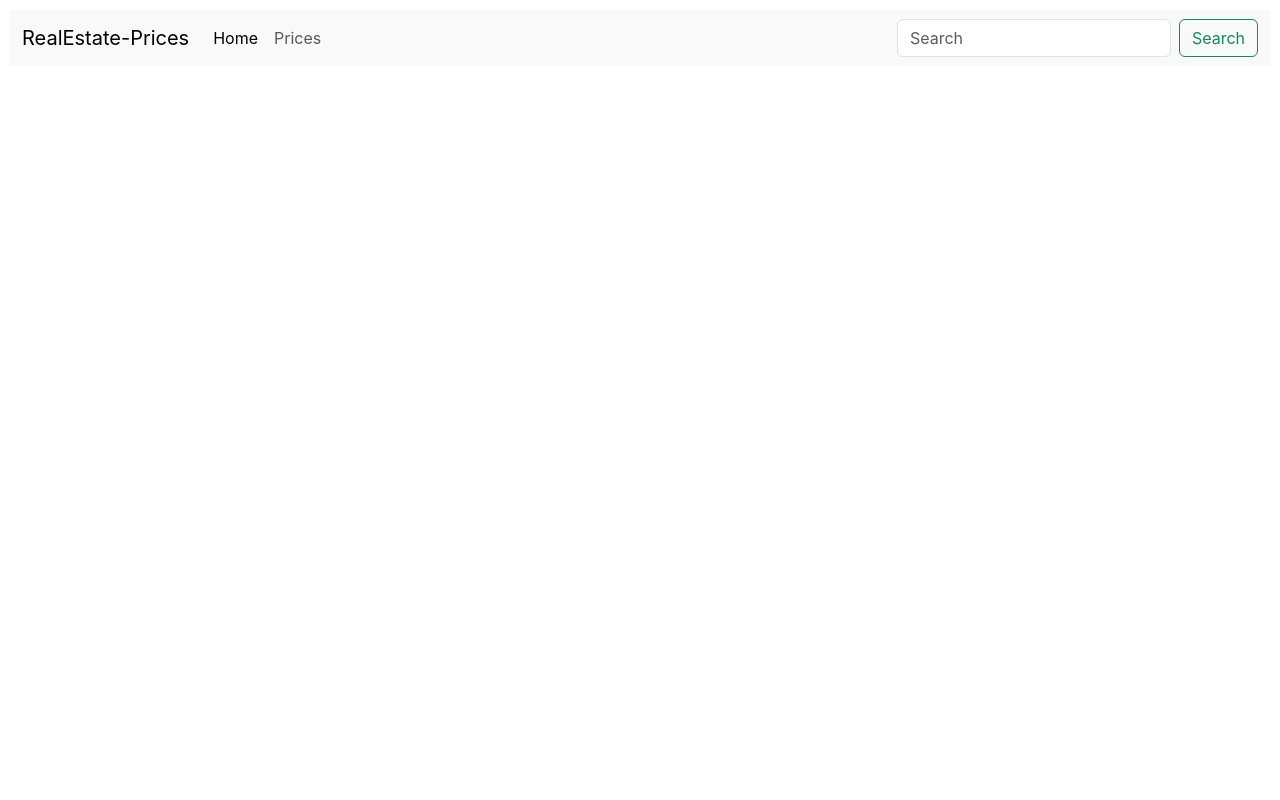
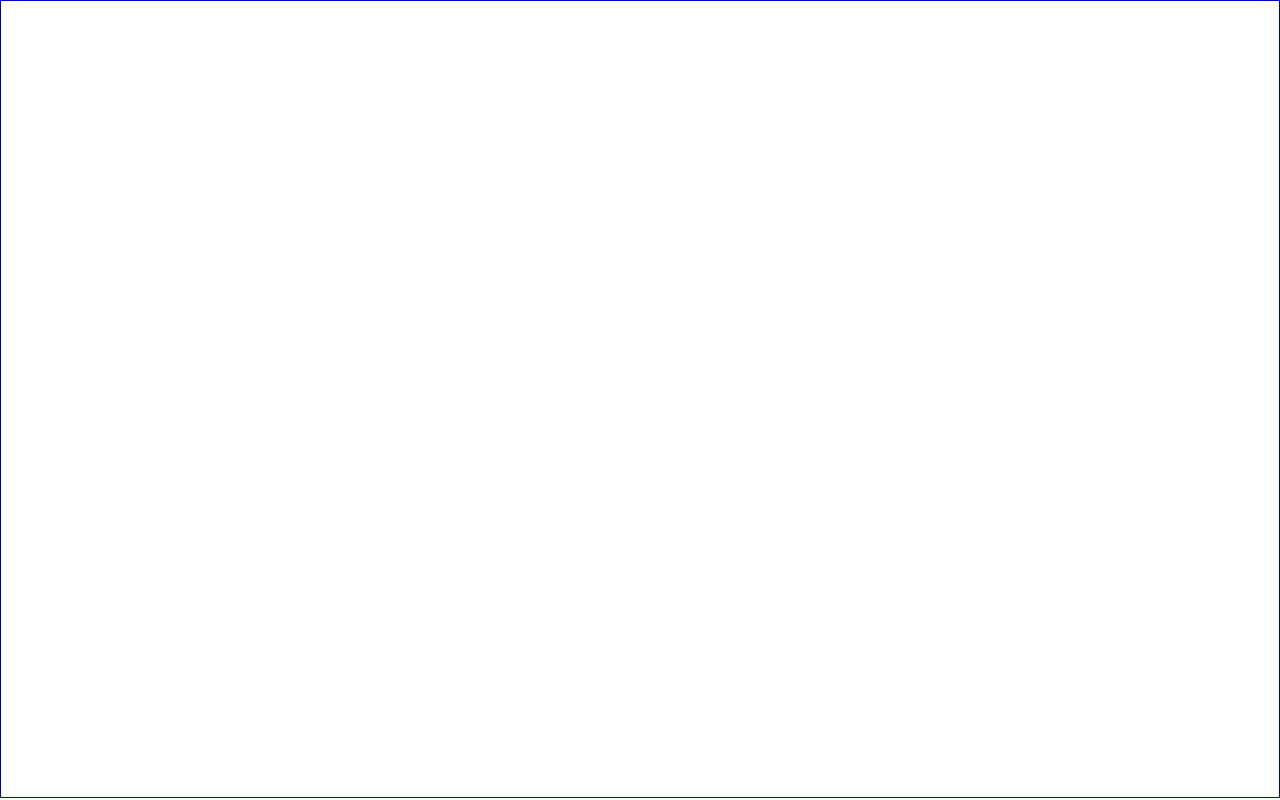
Before and after one commit to Jithu666/react-application, a React (Create React App) app: page / in a window 1280 px wide. Built offline with nearby package versions, Linux system fonts and the light colour scheme.

Commit message:
Added new Component.jsx file

```diff
--- a/src/App.css
+++ b/src/App.css
@@ -1,12 +1,56 @@
 .temp {
   color: crimson;
-  font-size: 1.6em;
+  font-size: 1em;
 }
 
 nav {
   margin: 10px;
 }
 
+h1{
+  text-align: center;
+}
+
 p {
   margin: 0 10px;
 }
+
+.Greet {
+  display: flex;
+  justify-content: center;
+  align-items: center;
+  margin-top: 30px;
+}
+
+.counterContainer {
+  display: flex;
+  flex-direction: column;
+  justify-content: center;
+  align-items: center;
+  margin-bottom: 12px;
+}
+
+.counterContainer button {
+  margin-bottom: 10px;
+}
+
+.mouseClick{
+  display: flex;
+  justify-content: center;
+  align-items: center;
+}
+
+.content {
+  display: flex;
+  justify-self: center;
+  align-items: center;
+}
+
+.form {
+  display: flex;
+  /* flex-direction: column; */
+  justify-content: center;
+  align-items: center;
+
+  margin-bottom: 12px;
+}
--- a/src/App.js
+++ b/src/App.js
@@ -1,12 +1,49 @@
-// import logo from "./logo.svg";
+// Stylesheet
 import "./App.css";
+
+// Functional Component's
+// import Navbar from "./components/Navbar";
+// import Form from "./components/Form";
+// import Header from "./components/Header";
+// import Main from "./components/Main";
+// import Footer from "./components/Footer";
+// import TextForms from "./components/TextForms";
+// import Hello from "./components/Hello";
+// import Counter from "./components/Counter";
+// import FunctionClick from "./components/FunctionClick";
+// import NameList from "./components/NameList";
+// import StyleSheet from "./components/StyleSheet";
+// import InLine from "./components/InLine";
+// import ControlledInputs from "./components/ControlledInputs";
+// import Fragments from "./components/Fragments";
+// import Table from "./components/Table";
+// import Columns from "./components/Columns";
+
+// Class Component's
+// import GreetClass from "./ClassBasedComponents/GreetClass";
+// import ClassCounter from "./ClassBasedComponents/ClassCounter";
+// import DestructuringProps from "./ClassBasedComponents/DestructuringProps";
+// import EventHandling from "./ClassBasedComponents/EventHandling";
+// import EventBinding from "./ClassBasedComponents/EventBinding";
+// import ParentComponent from "./ClassBasedComponents/ParentComponent";
+// import UserGreeting from "./ClassBasedComponents/UserGreeting";
+// import LifeCycleA from "./ClassBasedComponents/LifeCycleA";
+// import PureComp from "./ClassBasedComponents/PureComp";
+// import ParentComp from "./ClassBasedComponents/ParentComp";
+
+// Importing Hooks
+// import { useState } from "react";
 // import { Component } from "react";
+
+// Importing Prop's
+// import Greet from "./props/Greet";
+// import Hello from "./props/Hello";
 
 // React has 2 types of components
 // 1. Function based Component
 // 2. Class based Component
 
-// earlier class based components used be used, by developers, but now, they are using function based components.
+// earlier class based components were being used, by developers, but now, they are using function based components.
 // What is jsx?
 // Jsx is html code, which also has a flavour of javascript.
 // class and for are reserved keywords in javascript, so we should use: className, htmlFor (because, react prefers camel-casing in naming conventions.)
@@ -15,91 +52,55 @@ import "./App.css";
 // if we want to return more than one tag, then we should wrap them inside jsx fragments.
 
 // let name = "Jithu";
+
 function App() {
+  // const [darkMode, setDarkMode] = useState("dark");
+
   return (
-    <>
-      <nav className="navbar navbar-expand-lg bg-body-tertiary">
-        <div className="container-fluid">
-          <a className="navbar-brand" href="/">
-            RealEstate-Prices
-          </a>
-          <button
-            className="navbar-toggler"
-            type="button"
-            data-bs-toggle="collapse"
-            data-bs-target="#navbarSupportedContent"
-            aria-controls="navbarSupportedContent"
-            aria-expanded="false"
-            aria-label="Toggle navigation"
-          >
-            <span className="navbar-toggler-icon"></span>
-          </button>
-          <div className="collapse navbar-collapse" id="navbarSupportedContent">
-            <ul className="navbar-nav me-auto mb-2 mb-lg-0">
-              <li className="nav-item">
-                <a className="nav-link active" aria-current="page" href="/">
-                  Home
-                </a>
-              </li>
-              <li className="nav-item">
-                <a className="nav-link" href="/">
-                  Prices
-                </a>
-              </li>
-              {/* <li className="nav-item dropdown">
-                <a
-                  className="nav-link dropdown-toggle"
-                  href="/"
-                  role="button"
-                  data-bs-toggle="dropdown"
-                  aria-expanded="false"
-                >
-                  Dropdown
-                </a>
-                <ul className="dropdown-menu">
-                  <li>
-                    <a className="dropdown-item" href="/">
-                      Action
-                    </a>
-                  </li>
-                  <li>
-                    <a className="dropdown-item" href="/">
-                      Another action
-                    </a>
-                  </li>
-                  <li>
-                    <hr className="dropdown-divider" />
-                  </li>
-                  <li>
-                    <a className="dropdown-item" href="/">
-                      Something else here
-                    </a>
-                  </li>
-                </ul>
-              </li>
-              <li className="nav-item">
-                <a href="/" className="nav-link disabled" aria-disabled="true">
-                  Disabled
-                </a>
-              </li> */}
-            </ul>
-            <form className="d-flex" role="search">
-              <input
-                className="form-control me-2"
-                type="search"
-                placeholder="Search"
-                aria-label="Search"
-              />
-              <button className="btn btn-outline-success" type="submit">
-                Search
-              </button>
-            </form>
-          </div>
-        </div>
-      </nav>
-    </>
+    <div className="App">
+      {/* Functional Components */}
+      {/* <Navbar /> */}
+      {/* <TextForms /> */}
+      {/* <Greet /> */}
+      {/* <Hello /> */}
+      {/* <Counter /> */}
+      {/* <Hello /> */}
+      {/* <FunctionClick /> */}
+      {/* <NameList /> */}
+      {/* <InLine /> */}
+      {/* <Form /> */}
+      {/* <ControlledInputs /> */}
+      {/* <Fragments /> */}
+      {/* <Table /> */}
+
+      {/* Functional Components with Props */}
+      {/* <Navbar title="RealEstate Prices" aboutText="About-us" /> */}
+      {/* <Navbar aboutText="About-us" /> */}
+      {/* <Form email="Enter your Email Address: " rememberMe="Remember-Me" /> */}
+      {/* <Hello name="Mahesh" char="Superman" /> */}
+      {/* <Hello name="Vikas" char="Spiderman" /> */}
+      {/* <Hello name="Jithu" char="Black Panther" /> */}
+      {/* <StyleSheet primary={true} /> */}
+      {/* <h1 className="error">Error</h1>
+      <h1 className={styles.success}>Success</h1> */}
+
+      {/* Class Based Components */}
+      {/* <GreetClass /> */}
+      {/* <ClassCounter /> */}
+      {/* <DestructuringProps name="Chris Hemsworth" char="Thor" /> */}
+      {/* <DestructuringProps /> */}
+      {/* <EventHandling /> */}
+      {/* <EventBinding /> */}
+      {/* <ParentComponent /> */}
+      {/* <UserGreeting name="Aryan" /> */}
+      {/* <LifeCycleA /> */}
+      {/* <PureComp /> */}
+      {/* <ParentComp /> */}
+    </div>
   );
   // <div className="temp">Learning React</div>;
 }
 
 export default App;
+
+// going on with 12 th video of 78
--- /dev/null
+++ b/src/components/InLine.jsx
@@ -0,0 +1,19 @@
+// CSS Stylesheets
+import "../Styles/appStyles.css";
+import styles from "../Styles/appStyles.module.css";
+
+// const heading = {
+//   border: "1px solid crimson",
+//   textDecoration: "underline",
+// };
+
+const InLine = () => {
+  return (
+    <div className="">
+      <h1 className="error">Error</h1>
+      <h1 className={styles.success}>Success</h1>
+    </div>
+  );
+};
+
+export default InLine;
--- a/src/index.css
+++ b/src/index.css
@@ -1,13 +1,67 @@
+* {
+  margin: 0;
+  padding: 0;
+  box-sizing: border-box;
+}
+
+html {
+  font-size: 18px;
+}
+
 body {
+  min-height: 100vh;
   margin: 0;
-  font-family: -apple-system, BlinkMacSystemFont, 'Segoe UI', 'Roboto', 'Oxygen',
+  font-family: 'Segoe UI', 'Roboto', 'Oxygen',
     'Ubuntu', 'Cantarell', 'Fira Sans', 'Droid Sans', 'Helvetica Neue',
     sans-serif;
   -webkit-font-smoothing: antialiased;
   -moz-osx-font-smoothing: grayscale;
 }
 
+.App {
+  display: flex;
+  /* flex-direction: column; */
+  justify-content: center;
+  /* align-items: center; */
+  height: calc(100vh - 2px);
+  /* max-width: 500px; */
+  border: 1px solid mediumblue;
+  margin: auto;
+}
+
 code {
   font-family: source-code-pro, Menlo, Monaco, Consolas, 'Courier New',
     monospace;
 }
+
+header {
+  width: 100%;
+  padding: 0 0.25em;
+  background-color: mediumblue;
+  color: aliceblue;
+  display: flex;
+  justify-content: center;
+  align-items: center;
+}
+
+main {
+  width: 100%;
+  height: 92vh;
+  display: flex;
+  flex-direction: column;
+  flex-grow: 1;
+  justify-content: center;
+  align-items: center;
+  overflow-y: auto;
+}
+
+footer {
+  width: 100%;
+  padding: 0.25;
+  background-color: mediumblue;
+  color: aliceblue;
+  display: grid;
+  /* justify-content: space-between; */
+  /* align-items: center; */
+  place-content: center;
+}
```
Also changed, not shown: src/components/NameList.jsx (+48 -28 lines), src/props/Person.jsx (+6 -4 lines), src/logo.svg (deleted), 1 other file (tests, documents, lock files or other folders).
